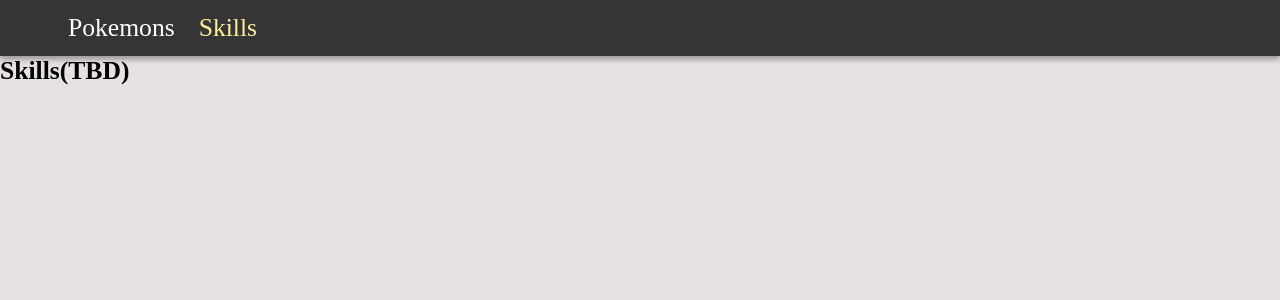
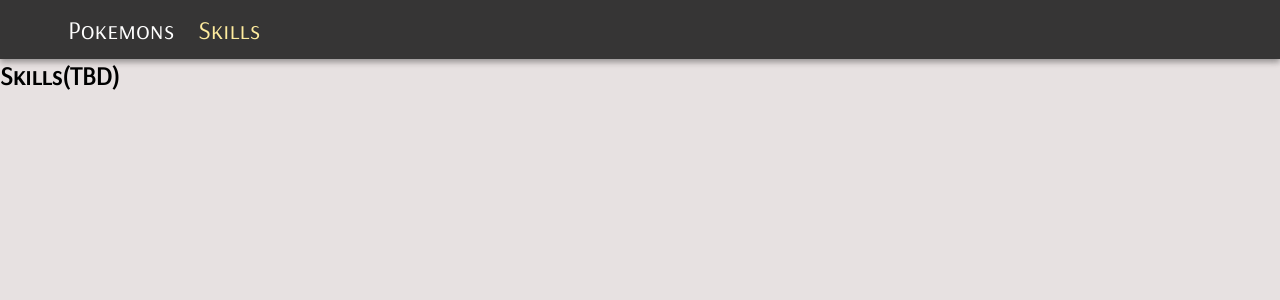
Before and after one commit to Arturo1007/pokemon-app, a React (Vite) app: page /skills in a window 1280 px wide. Shown: the top 300 px of the page. Built offline with nearby package versions, Linux system fonts and the light colour scheme.

Commit message:
Reserving cards space before loading

```diff
--- a/src/App.scss
+++ b/src/App.scss
@@ -15,8 +15,8 @@
 }
 
 @font-face {
-  //font-family: "primaryFont";
-  //src: url("./assets/fonts/ArsenalSC-Regular.ttf") format("truetype");
+  font-family: "primaryFont";
+  src: url("./assets/fonts/ArsenalSC-Regular.ttf") format("truetype");
 }
 
 // Reseting styles.
@@ -43,7 +43,7 @@ li {
 body {
   background: var(--primaryColor);
   background-repeat: no-repeat;
-  //font-family: "primaryFont"
+  font-family: "primaryFont"
 }
 
 h1 {
--- a/src/components/PokemonCard/card.module.scss
+++ b/src/components/PokemonCard/card.module.scss
@@ -29,8 +29,13 @@
 
   .imageContainer {
     background: linear-gradient(160deg, var(--lightColor) 0%, var(--secondaryColor) 70%);
+    position: relative;
+    padding-top: 100%;
 
     img {
+      position: absolute;
+      top: 0;
+      left: 0;
       width: 100%;
       height: 100%;
       display: block;
```
